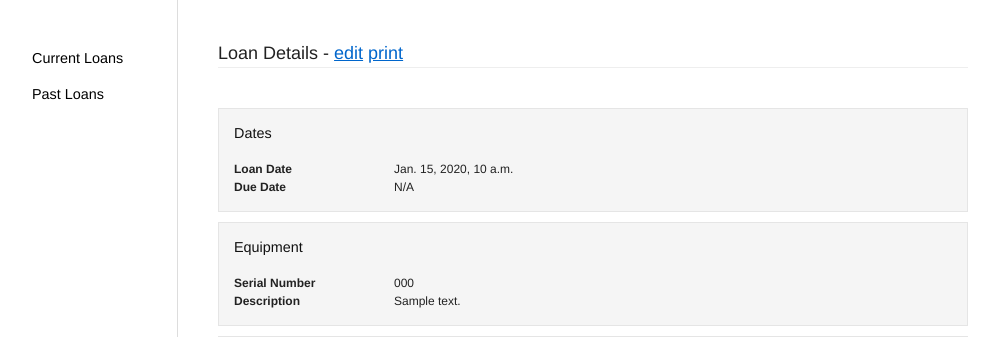
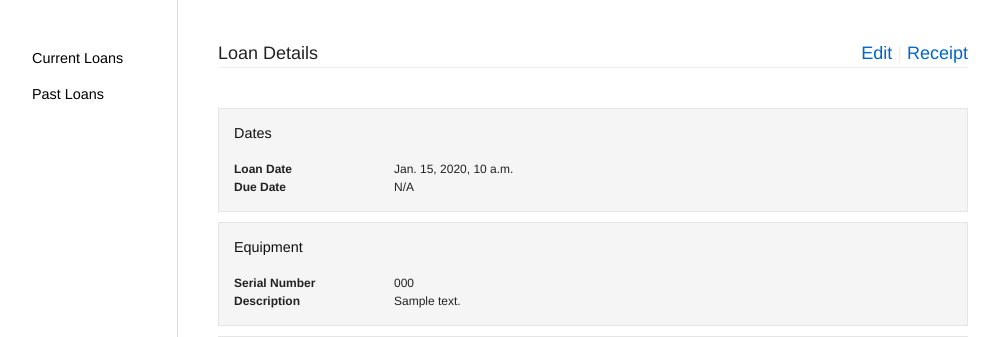
Before and after one commit to sionide21/Equipment-Loan-Tracking, a Django app: page /loans/1 in a window 1280 px wide. Shown: the part 56-393 px from the top of the page, without its empty margins (138-1137 px from the left). Run offline with Django 3.2, Linux system fonts and the light colour scheme; a user stored in the database is signed in; tables that the repository leaves empty hold one stand-in row (values such as "Sample post"); parts of the project's set-up code (start-up, migrations or seed data) failed here and were passed over.

Commit message:
Edit button now prettied up. Simply shift right.

```diff
--- a/webapp/core/static/css/base.css
+++ b/webapp/core/static/css/base.css
@@ -154,3 +154,12 @@ table tr:hover td {
   font-weight: bold;
   text-align: center;
 }
+
+.title-options {
+  float:right;
+  color: #EEE;
+}
+
+.title-options a {
+  text-decoration: none;
+}
--- a/webapp/core/templates/core/loan/view.html
+++ b/webapp/core/templates/core/loan/view.html
@@ -1,6 +1,6 @@
 {% extends "secure_base.html" %}
 
-{% block title %}Loan Details - <a href="{% url edit_loan loan %}">edit</a> <a href="{% url print_loan loan %}">print</a>{% endblock %}
+{% block title %}Loan Details<span class="title-options"><a href="{% url edit_loan loan %}">Edit</a> | <a href="{% url print_loan loan %}">Receipt</a></span>{% endblock %}
 
 {% block subcontent %}
   <div class="loan">
```
